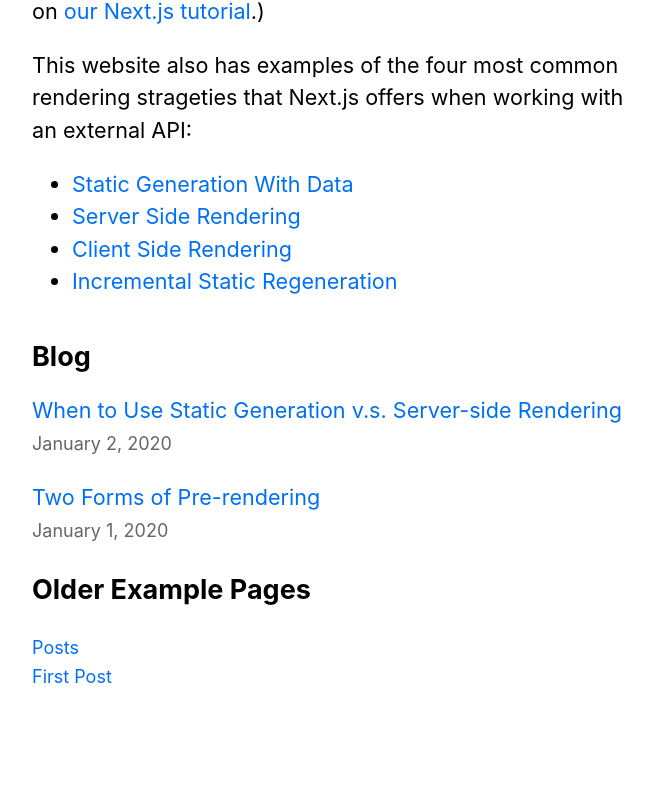
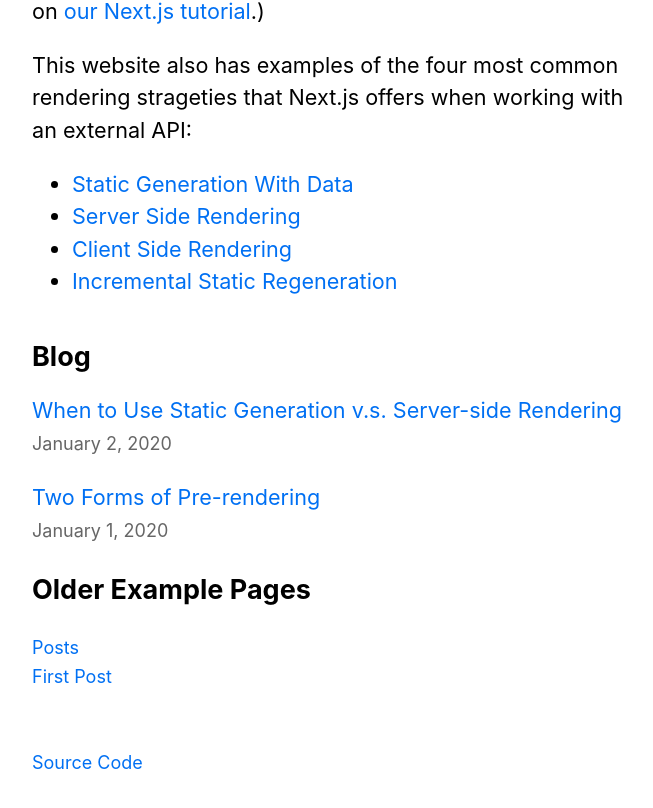
Before and after one commit to pointcharge/next_learn_starter, a Next.js app: page / in a window 1280 px wide. Shown: the part 347-1155 px from the top of the page, without its empty margins (302-955 px from the left). Built offline with nearby package versions, Linux system fonts and the light colour scheme.

Commit message:
added link to source code

```diff
--- a/components/Layout.jsx
+++ b/components/Layout.jsx
@@ -6,6 +6,7 @@
 
 const name = 'Next.js Demo Website'
 export const siteTitle = 'Next.js Sample Website'
+const sourceCode = "https://github.com/pointcharge/next_learn_starter"
 
 export default function Layout({ children, home }) {
   return (
@@ -69,7 +70,8 @@
         </div>
       )}
 
-
+      <br /><br />
+      <a href={sourceCode}>Source Code</a>
       {/* <CloudflareAnalytics token="8c447bd674ef4bb18d4a2966442bc661"></CloudflareAnalytics> */}
     </div>
   )
```
